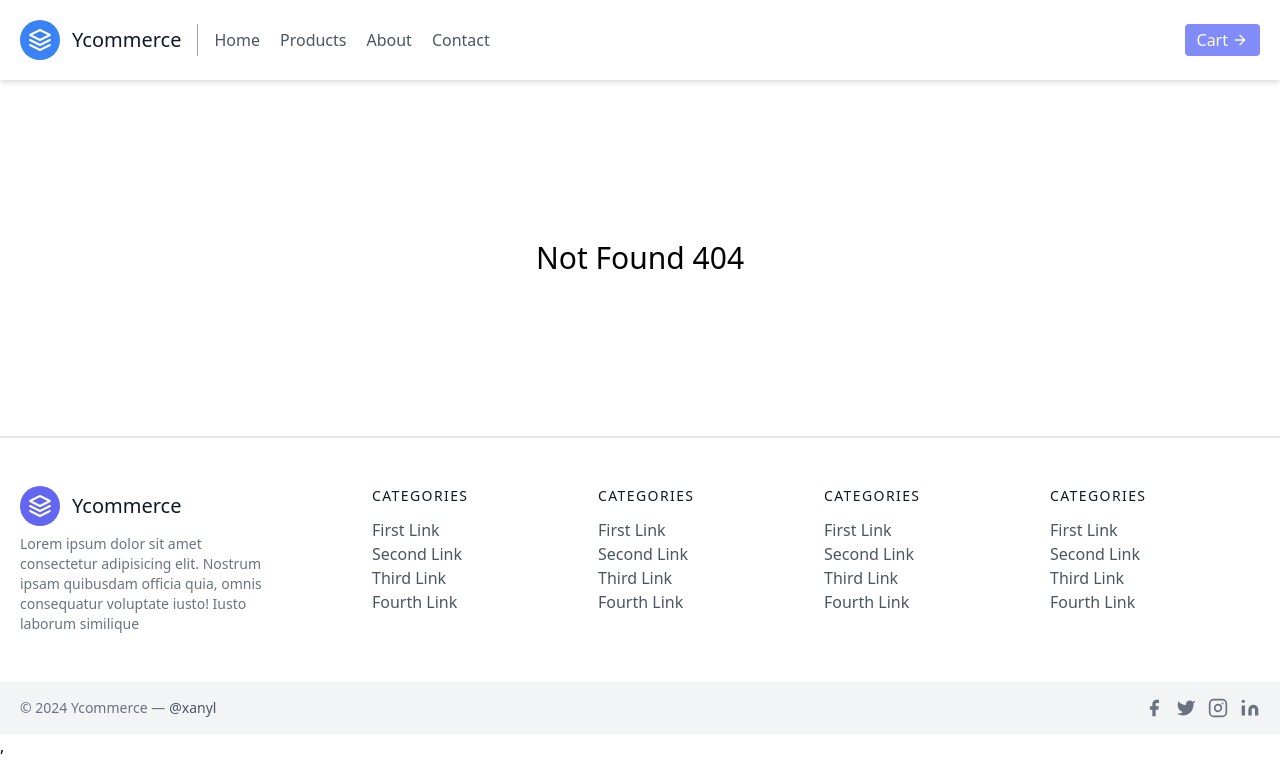
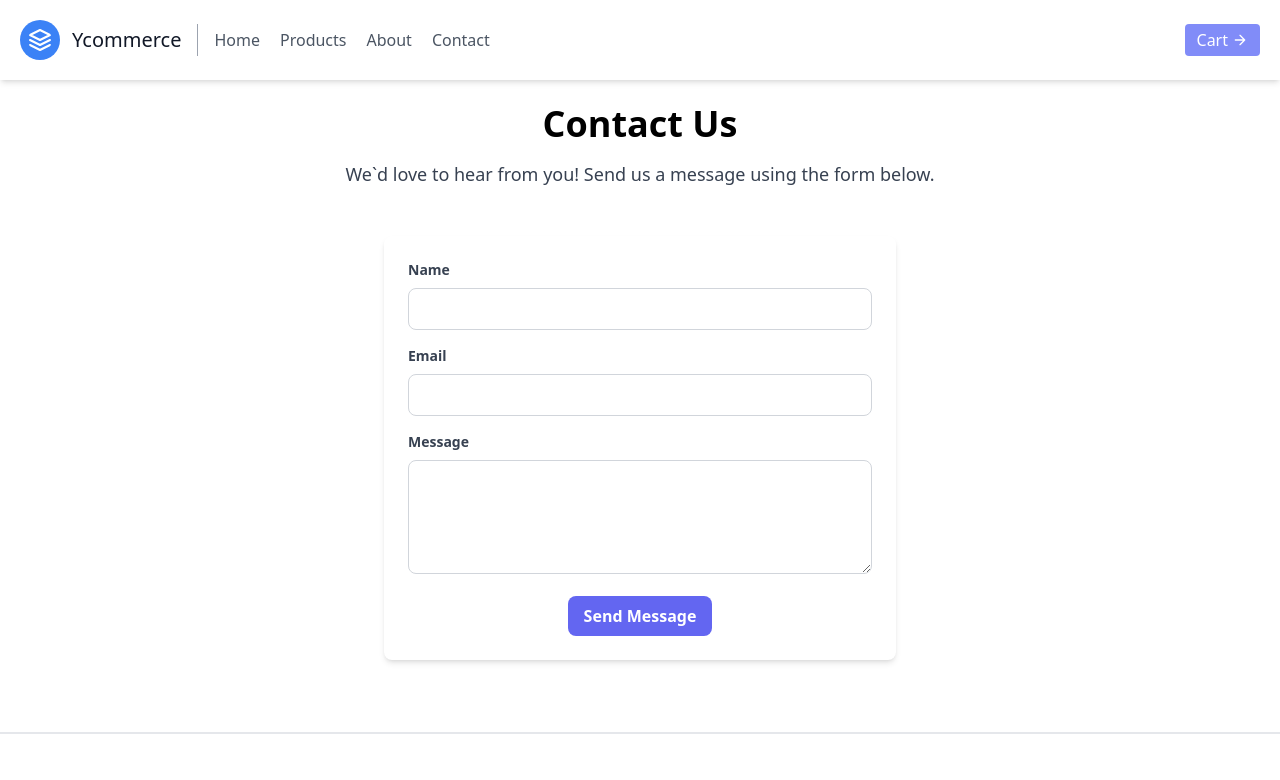
Before and after one commit to xanyl/React-Ecommerce, a React (Vite) app: page /contact in a window 1280 px wide. Shown: the top 780 px of the page. Built offline with nearby package versions, Linux system fonts and the light colour scheme.

Commit message:
Adding About and Contact Page

```diff
--- a/src/App.jsx
+++ b/src/App.jsx
@@ -9,6 +9,8 @@ import Product from "./modules/Product";
 import Products from "./modules/Products";
 import CategoryProduct from "./modules/CategoryProducts";
 import Cart from "./modules/Cart";
+import About from "./components/About";
+import Contact from "./components/Contact";
 
 function App() {
   return (
@@ -18,6 +20,8 @@ function App() {
         <Route path="/" element={<Home />} />
         <Route path="/products/:id" element={<Product />} />
         <Route path="/products" element={<Products />} />
+        <Route path="/about" element={<About />} />
+        <Route path="/contact" element={<Contact />} />
         <Route path="/categories/:name" element={<CategoryProduct />} />
         <Route path="/cart" element={<Cart />} />
         <Route path="*" element={<div className="text-3xl flex align-middle justify-center p-20 m-20">Not Found 404</div>} />
--- /dev/null
+++ b/src/components/About/index.jsx
@@ -0,0 +1,56 @@
+const About = () => {
+  return (
+    <div className="container mx-auto p-6">
+      <section className="text-center mb-12">
+        <h1 className="text-4xl font-bold mb-4">About Us</h1>
+        <p className="text-gray-700 text-lg">
+          We are a team of passionate individuals dedicated to delivering the
+          best services and products.
+        </p>
+      </section>
+
+      <section className="mb-12">
+        <h2 className="text-3xl font-semibold mb-4">Our Team</h2>
+        <div className="grid grid-cols-1 md:grid-cols-3 gap-8">
+          <div className="bg-white p-6 rounded-lg shadow-md transform hover:scale-105 transition-transform duration-300">
+            <img
+              src="https://i.pravatar.cc/150?img=3"
+              alt="Team Member"
+              className="w-32 h-32 rounded-full mx-auto mb-4"
+            />
+            <h3 className="text-xl font-medium">John Doe</h3>
+            <p className="text-gray-600">CEO</p>
+          </div>
+          <div className="bg-white p-6 rounded-lg shadow-md transform hover:scale-105 transition-transform duration-300">
+            <img
+              src="https://i.pravatar.cc/150?img=7"
+              alt="Team Member"
+              className="w-32 h-32 rounded-full mx-auto mb-4"
+            />
+            <h3 className="text-xl font-medium">Jane Smith</h3>
+            <p className="text-gray-600">CTO</p>
+          </div>
+          <div className="bg-white p-6 rounded-lg shadow-md transform hover:scale-105 transition-transform duration-300">
+            <img
+              src="https://i.pravatar.cc/150?img=9"
+              alt="Team Member"
+              className="w-32 h-32 rounded-full mx-auto mb-4"
+            />
+            <h3 className="text-xl font-medium">Alice Johnson</h3>
+            <p className="text-gray-600">CMO</p>
+          </div>
+        </div>
+      </section>
+
+      <section className="mb-12">
+        <h2 className="text-3xl font-semibold mb-4">Our Values</h2>
+        <p className="text-gray-700">
+          Our mission is to create value for our customers through innovation,
+          commitment, and excellence.
+        </p>
+      </section>
+    </div>
+  );
+};
+
+export default About;
--- /dev/null
+++ b/src/components/Contact/index.jsx
@@ -0,0 +1,89 @@
+import  { useState } from 'react';
+
+const Contact = () => {
+  const [formData, setFormData] = useState({ name: '', email: '', message: '' });
+  const [messageSent, setMessageSent] = useState(false);
+
+  const handleChange = (e) => {
+    setFormData({ ...formData, [e.target.name]: e.target.value });
+  };
+
+  const handleSubmit = (e) => {
+    e.preventDefault();
+    setMessageSent(true);
+    // Add logic to send form data
+  };
+
+  return (
+    <div className="container mx-auto p-6">
+      <section className="text-center mb-12">
+        <h1 className="text-4xl font-bold mb-4">Contact Us</h1>
+        <p className="text-gray-700 text-lg">
+          We`d love to hear from you! Send us a message using the form below.
+        </p>
+      </section>
+
+      <section className="mb-12">
+        <form onSubmit={handleSubmit} className="w-full max-w-lg mx-auto bg-white p-6 rounded-lg shadow-md">
+          <div className="mb-4">
+            <label className="block text-gray-700 text-sm font-bold mb-2" htmlFor="name">
+              Name
+            </label>
+            <input
+              type="text"
+              id="name"
+              name="name"
+              value={formData.name}
+              onChange={handleChange}
+              className="w-full px-3 py-2 border border-gray-300 rounded-lg focus:outline-none focus:border-indigo-500"
+              required
+            />
+          </div>
+          <div className="mb-4">
+            <label className="block text-gray-700 text-sm font-bold mb-2" htmlFor="email">
+              Email
+            </label>
+            <input
+              type="email"
+              id="email"
+              name="email"
+              value={formData.email}
+              onChange={handleChange}
+              className="w-full px-3 py-2 border border-gray-300 rounded-lg focus:outline-none focus:border-indigo-500"
+              required
+            />
+          </div>
+          <div className="mb-4">
+            <label className="block text-gray-700 text-sm font-bold mb-2" htmlFor="message">
+              Message
+            </label>
+            <textarea
+              id="message"
+              name="message"
+              value={formData.message}
+              onChange={handleChange}
+              className="w-full px-3 py-2 border border-gray-300 rounded-lg focus:outline-none focus:border-indigo-500"
+              rows="4"
+              required
+            />
+          </div>
+          <div className="flex justify-center">
+            <button
+              type="submit"
+              className="bg-indigo-500 hover:bg-indigo-600 text-white font-bold py-2 px-4 rounded-lg focus:outline-none"
+            >
+              Send Message
+            </button>
+          </div>
+          {messageSent && (
+            <p className="text-green-500 mt-4 text-center">
+              Thank you for your message! We will get back to you shortly.
+            </p>
+          )}
+        </form>
+      </section>
+    </div>
+  );
+};
+
+export default Contact;
```
